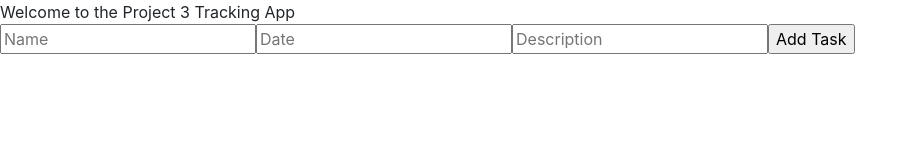
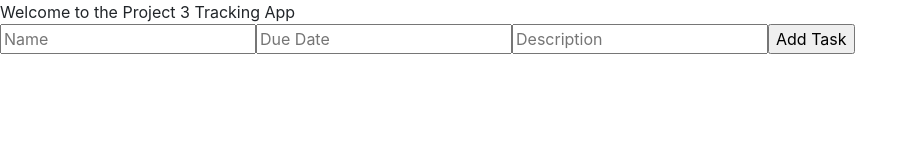
Before and after one commit to tlmontalto/ga_project3_frontend, a React (Create React App) app in the folder project_tracker/: page / in a window 1280 px wide. Shown: the top 160 px of the page, without its empty margins (0-918 px from the left). Built offline with nearby package versions, Linux system fonts and the light colour scheme.

Commit message:
added states to NewTask.jsx

```diff
--- a/project_tracker/src/components/NewTask.jsx
+++ b/project_tracker/src/components/NewTask.jsx
@@ -1,6 +1,16 @@
 import React, { Component } from 'react'
 
 export default class NewTask extends Component {
+    constructor(props) {
+        super(props)
+
+        this.state={
+            name: "",
+            dueDate: "",
+            description: ""
+        }
+    }
+
     render() {
         return (
             <div>
@@ -9,7 +19,7 @@ export default class NewTask extends Component {
                     <input type="text" id="name" name="name" placeholder="Name" />
 
                     <label htmlFor="date"></label>
-                    <input type="text" id="date" name="date" placeholder="Date"/>
+                    <input type="text" id="duedate" name="duedate" placeholder="Due Date"/>
 
                     <label htmlFor="description"></label>
                     <input type="text" id="description" name="description" placeholder="Description" />
```
